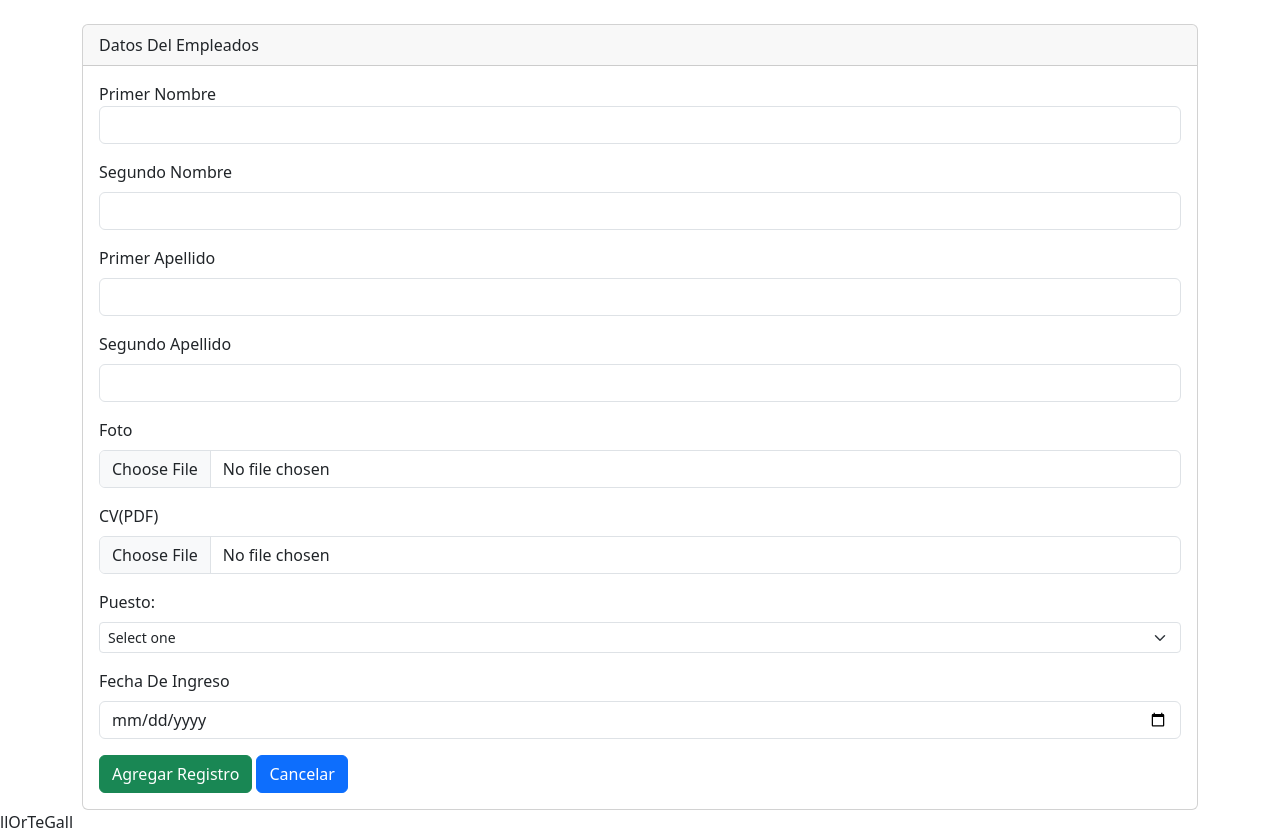
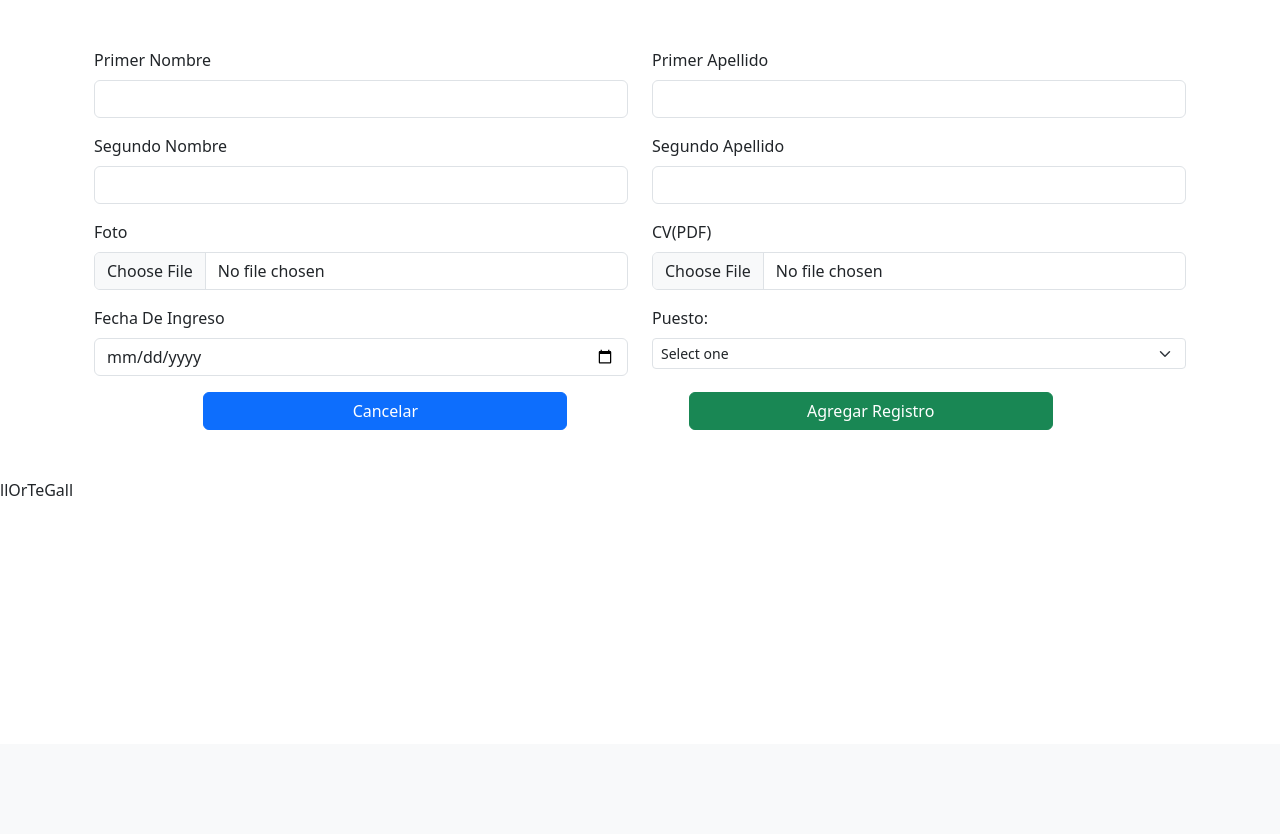
Before and after one commit to llOrtegall/next-app-ortega, a PHP site: page /app/modules/empleados/crear.php in a window 1280 px wide. Shown: the part 56-890 px from the top of the page. After the commit the page ends 552 px from the top, so only its background shows below. Run offline with PHP 8.4, Linux system fonts and the light colour scheme.

Commit message:
cambios finalizados me gustan

```diff
--- a/modules/empleados/crear.php
+++ b/modules/empleados/crear.php
@@ -1,45 +1,42 @@
 <!-- //* Aqui Esta El Header -->
 <?php include('../../templates/header.php'); ?>
 
-<br />
+<section class="container p-4 m-4">
 
-<div class="card">
-    <div class="card-header">
-        Datos Del Empleados
-    </div>
-    <div class="card-body">
-        <form action="" method="post" enctype="multipart/form-data">
-
+    <form class="row" method="post" enctype="multipart/form-data">
+        <div class="col">
             <div class="mb-3">
-                <label" class="form-label">Primer Nombre</label>
-                    <input type="text" class="form-control" name="primernombre" id="primernombre">
+                <label for="primernombre" class="form-label">Primer Nombre</label>
+                <input type="text" class="form-control" name="primernombre" id="primernombre">
             </div>
-
             <div class="mb-3">
                 <label for="segundonombre" class="form-label">Segundo Nombre</label>
                 <input type="text" class="form-control" name="segundonombre" id="segundonombre">
             </div>
 
             <div class="mb-3">
+                <label for="" class="form-label">Foto</label>
+                <input type="file" class="form-control" name="" id="">
+            </div>
+            <div class="mb-3">
+                <label for="fechaingreso" class="form-label">Fecha De Ingreso</label>
+                <input type="date" class="form-control" name="fechaingreso" id="fechaingreso">
+            </div>
+        </div>
+
+        <div class="col">
+            <div class="mb-3">
                 <label for="primerapellido" class="form-label">Primer Apellido</label>
                 <input type="text" class="form-control" name="primerapellido" id="primerapellido">
             </div>
-
             <div class="mb-3">
                 <label for="segundoapellido" class="form-label">Segundo Apellido</label>
                 <input type="text" class="form-control" name="segundoapellido" id="segundoapellido">
             </div>
-
-            <div class="mb-3">
-                <label for="" class="form-label">Foto</label>
-                <input type="file" class="form-control" name="" id="">
-            </div>
-
             <div class="mb-3">
                 <label for="" class="form-label">CV(PDF)</label>
                 <input type="file" class="form-control" name="" id="">
             </div>
-
             <div class="mb-3">
                 <label for="idpuesto" class="form-label">Puesto:</label>
                 <select class="form-select form-select-sm" name="idpuesto" id="idpuesto">
@@ -49,17 +46,16 @@
                     <option value="">Jakarta</option>
                 </select>
             </div>
+        </div>
 
-            <div class="mb-3">
-                <label for="fechaingreso" class="form-label">Fecha De Ingreso</label>
-                <input type="date" class="form-control" name="fechaingreso" id="fechaingreso">
-            </div>
 
-            <button type="submit" class="btn btn-success">Agregar Registro</button>
-            <a name="" id="" class="btn btn-primary" href="index.php" role="button">Cancelar</a>
-        </form>
-    </div>
-</div>
+        <div class="row d-flex justify-content-evenly">
+            <a name="" id="" class="col-4 btn btn-primary" href="index.php" role="button">Cancelar</a>
+            <button type="submit" class="col-4 btn btn-success">Agregar Registro</button>
+        </div>
+    </form>
+</section>
+
 
 <!-- //* Aqui Esta El Footer -->
 <?php include('../../templates/footer.php'); ?>
--- a/templates/header.php
+++ b/templates/header.php
@@ -39,4 +39,4 @@ $url_base = "http://localhost/app/"
         </div>
     </nav>
 
-    <main class="container">
+    <main class="container-fluid d-flex justify-content-center">
```
Also changed, not shown: index.php (+4 -4 lines).
